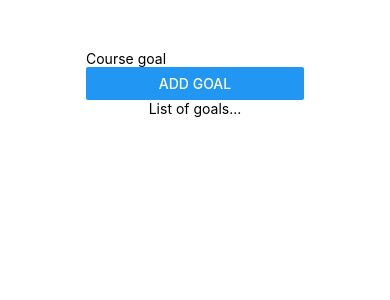
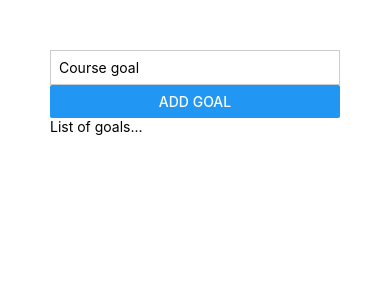
Before and after one commit to polecat-app/polecat-frontend, a React Native app: screen / in a window 390 px wide. Shown: the top 300 px of the page. Built offline with nearby package versions, Linux system fonts and the light colour scheme.

Commit message:
Update App.js

```diff
--- a/App.js
+++ b/App.js
@@ -2,28 +2,31 @@ import { StyleSheet, Text, View, Button, TextInput } from 'react-native';
 
 export default function App() {
   return (
-    <View style={styles.container}>
-      <View>
-        <TextInput placeholder='Course goal'/>
+    <View style={styles.appContainer}>
+      <View style={styles.inputContainer}>
+        <TextInput style={styles.text} placeholder='Course goal'/>
         <Button title='Add goal'/>
+        <Text>List of goals...</Text>
       </View>
       <View>
-        <Text>List of goals...</Text>
       </View>
     </View>
   );
 }
 
 const styles = StyleSheet.create({
-  container: {
+  appContainer: {
     padding: 50,
-    alignItems: 'center',
-    justifyContent: 'top',
+  },
+  inputContainer: {
+    flexDirection: 'column',
+    justifyContent: 'space-between'
   },
   // Text styling can be defined outside stylesheet object,
   // but within object VScode will autocomplete
   text: {
-    margin: 16,
-    padding: 16
+    borderWidth: 1,
+    borderColor: '#cccccc',
+    padding: 8
   }
 });
```
